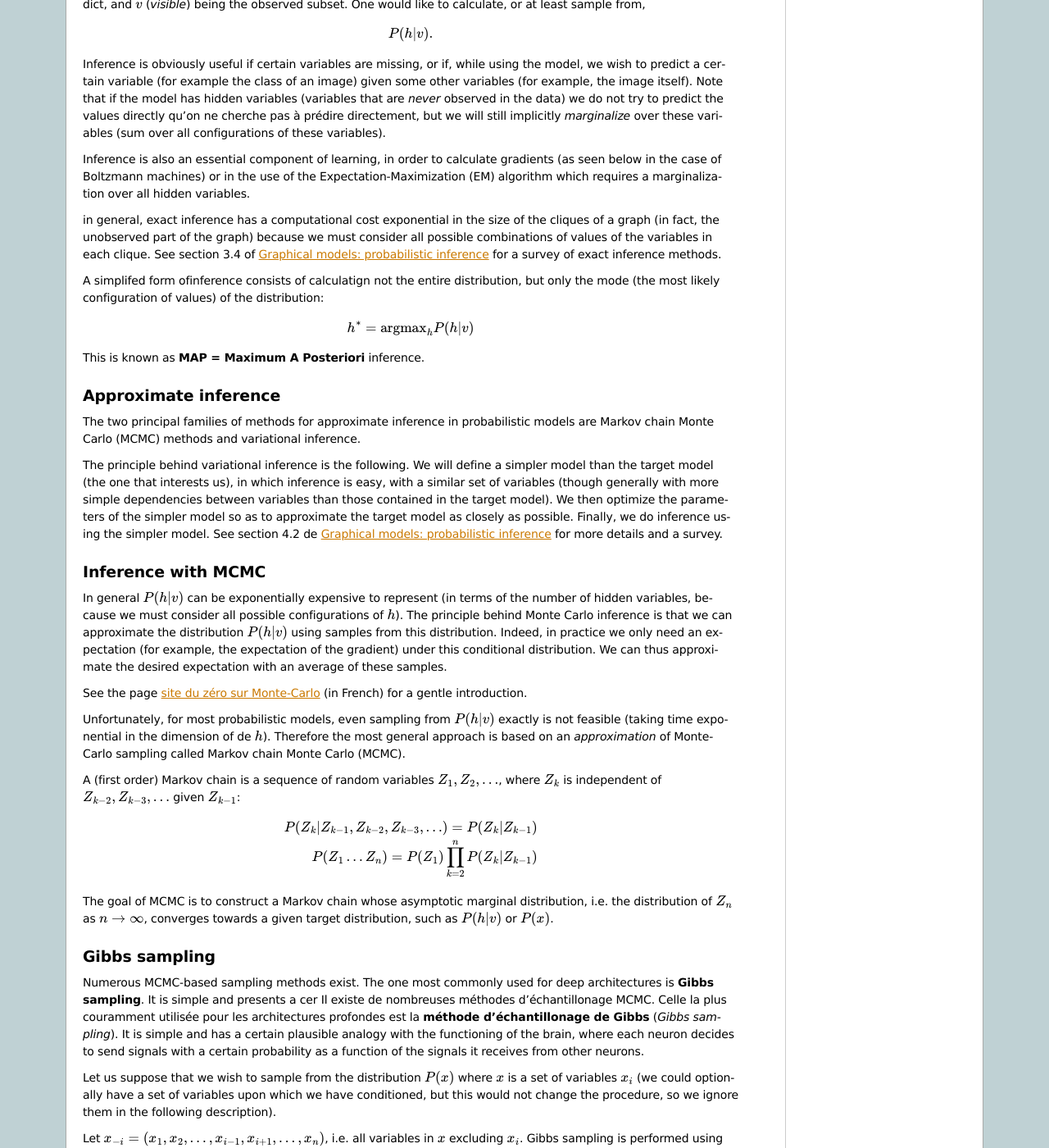
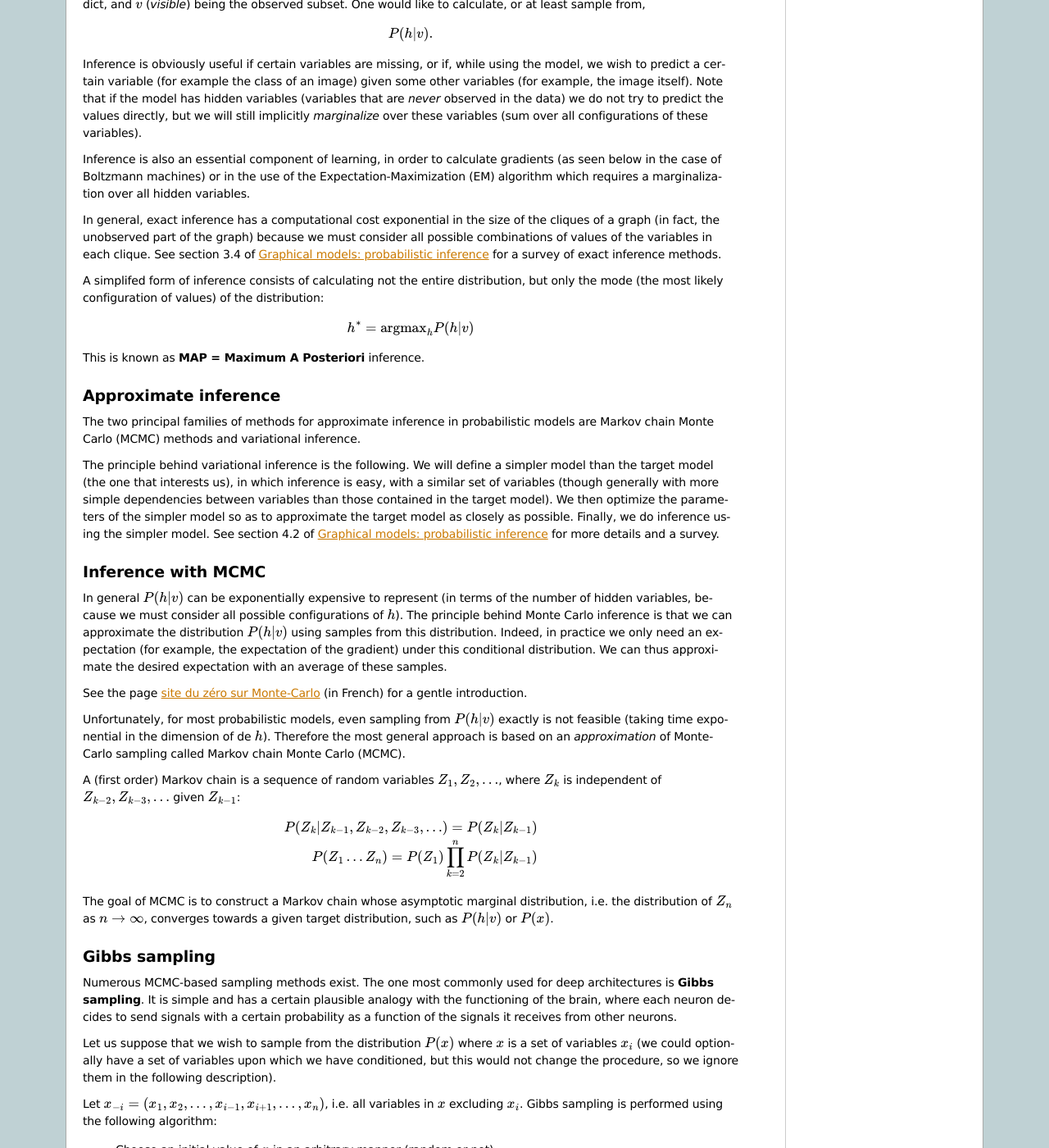
Before and after one commit to goodfeli/galatea, a Sphinx documentation site: the page built from notes_de_cours/doc/deepgm_en.txt, in a window 1280 px wide and 1400 px high, scrolled down 1261 px. Shown: the whole window at 82% size. Built offline with Sphinx 7.4.7, drawn with Linux system fonts in a browser that asks for light colours; formulas are drawn with MathJax 3; some of the changed text lies outside the part shown.

Commit message:
proofred deepgm_en.txt

```diff
--- a/notes_de_cours/doc/deepgm_en.txt
+++ b/notes_de_cours/doc/deepgm_en.txt
@@ -55,7 +55,7 @@ each variable :math:`x_i`:
 .. math::
  P(x) = \prod_i P_i(x_i | parents(x_i))
 
-where it can be seen that there is one clique for variable and its parents,
+where it can be seen that there is one clique for a variable and its parents,
 i.e., :math:`P_i(x_i | parents(x_i)) = \psi_i(x_i, parents(x_i))/Z_i`.
 
 In the general case (represented with an undirected graph), the
@@ -67,7 +67,7 @@ leading to a formulation known as a **Markov random field**:
  P(x) = \frac{1}{Z} e^{-\sum_c E_c(x_c)}
 
 where:math:`E(x)=\sum_c E_c(x_c)` is called the **energy function**.
-The energy function  of a Boltzmann machine is a second degree polynomial
+The energy function of a Boltzmann machine is a second degree polynomial
 in :math:`x`. The most common parameterization of Markov random fields
 has the following form, which is **log-linear**:
 
@@ -76,7 +76,7 @@ has the following form, which is **log-linear**:
 
 where the only free parameters are the :math:`\theta_c`,
 and where the complete log likelihood (when :math:`x`
-est completely observed in each training example) est *log-linear*
+is completely observed in each training example) is *log-linear*
 in the parameters :math:`\theta`. One can easily
 show that this function is  **convex** in :math:`\theta`.
 
@@ -102,8 +102,7 @@ if, while using the model, we wish to predict a certain variable
 (for example the class of an image) given some other variables
 (for example, the image itself). Note that if the model
 has hidden variables (variables that are *never* observed in the data)
-we do not try to predict the values directly
-qu'on ne cherche pas à prédire directement, but we will still implicitly
+we do not try to predict the values directly, but we will still implicitly
 *marginalize* over these variables (sum over all configurations
 of these variables).
 
@@ -112,14 +111,14 @@ calculate gradients (as seen below in the case of Boltzmann
 machines) or in the use of the Expectation-Maximization (EM) algorithm
 which requires a marginalization over all hidden variables.
 
-in general, exact inference has a computational cost exponential
+In general, exact inference has a computational cost exponential
 in the size of the cliques of a graph (in fact, the unobserved
 part of the graph) because we must consider all possible combinations
 of values of the variables in each clique. See section 3.4
 of `Graphical models: probabilistic inference <http://www.cs.berkeley.edu/~jordan/papers/jordan-weiss.ps>`_
 for a survey of exact inference methods.
 
-A simplifed form ofinference consists of calculatign not the entire
+A simplifed form of inference consists of calculating not the entire
 distribution, but only the mode (the most likely configuration of
 values) of the distribution:
 
@@ -141,7 +140,7 @@ inference is easy, with a similar set of variables (though generally with more
 simple dependencies between variables than those contained in the target
 model). We then optimize the parameters of the simpler model so as to
 approximate the target model as closely as possible. Finally, we do inference
-using the simpler model.  See section 4.2 de `Graphical models: probabilistic
+using the simpler model.  See section 4.2 of `Graphical models: probabilistic
 inference <http://www.cs.berkeley.edu/~jordan/papers/jordan-weiss.ps>`_ for
 more details and a survey.
 
@@ -184,12 +183,8 @@ Gibbs sampling
 --------------
 
 Numerous MCMC-based sampling methods exist. The one most commonly
-used for deep architectures is **Gibbs sampling**. It is simple and
-presents a cer
-Il existe de nombreuses méthodes d'échantillonage MCMC. Celle
-la plus couramment utilisée pour les architectures
-profondes est la **méthode d'échantillonage de Gibbs**
-(*Gibbs sampling*). It is simple and has a certain plausible
+used for deep architectures is **Gibbs sampling**. It is simple
+and has a certain plausible
 analogy with the functioning of the brain, where each neuron
 decides to send signals with a certain probability as a function
 of the signals it receives from other neurons.
```
Also changed, not shown: other parts of notes_de_cours/doc/deepgm_en.txt (+6 -6 lines).
